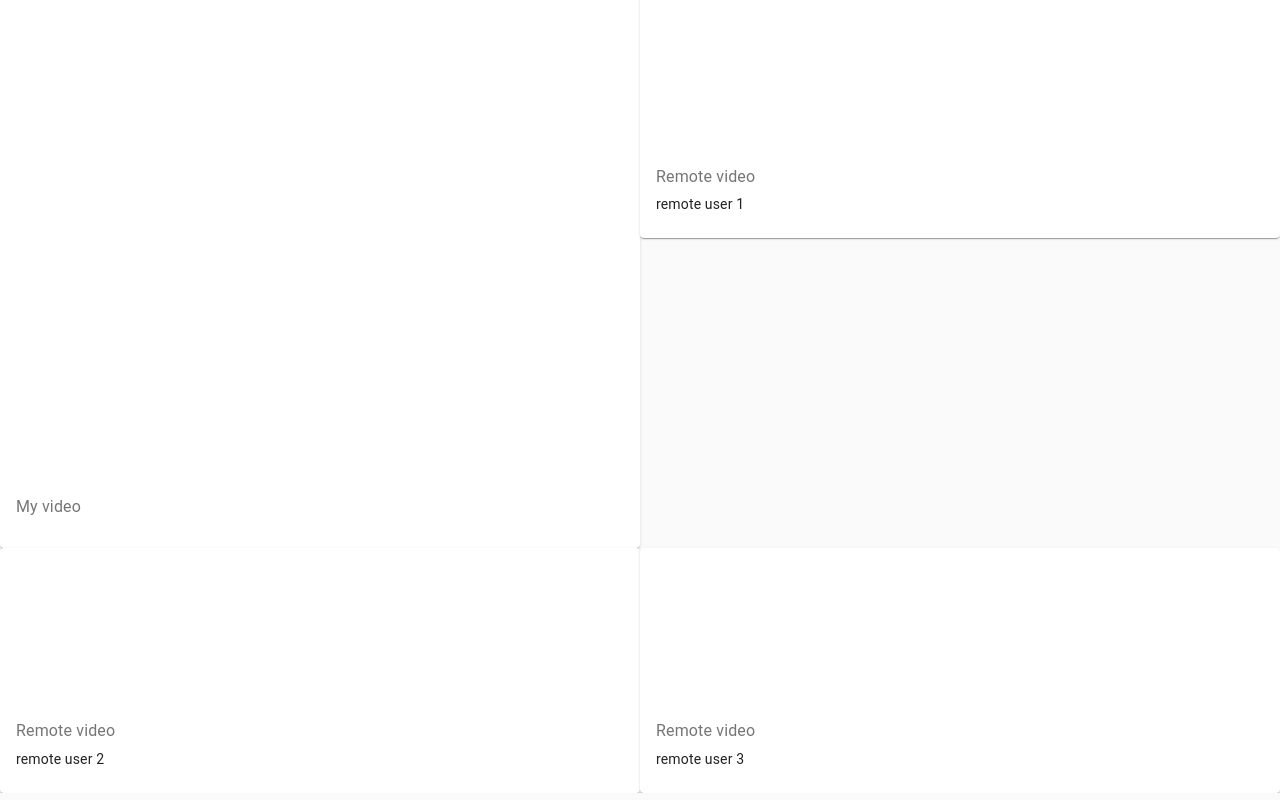
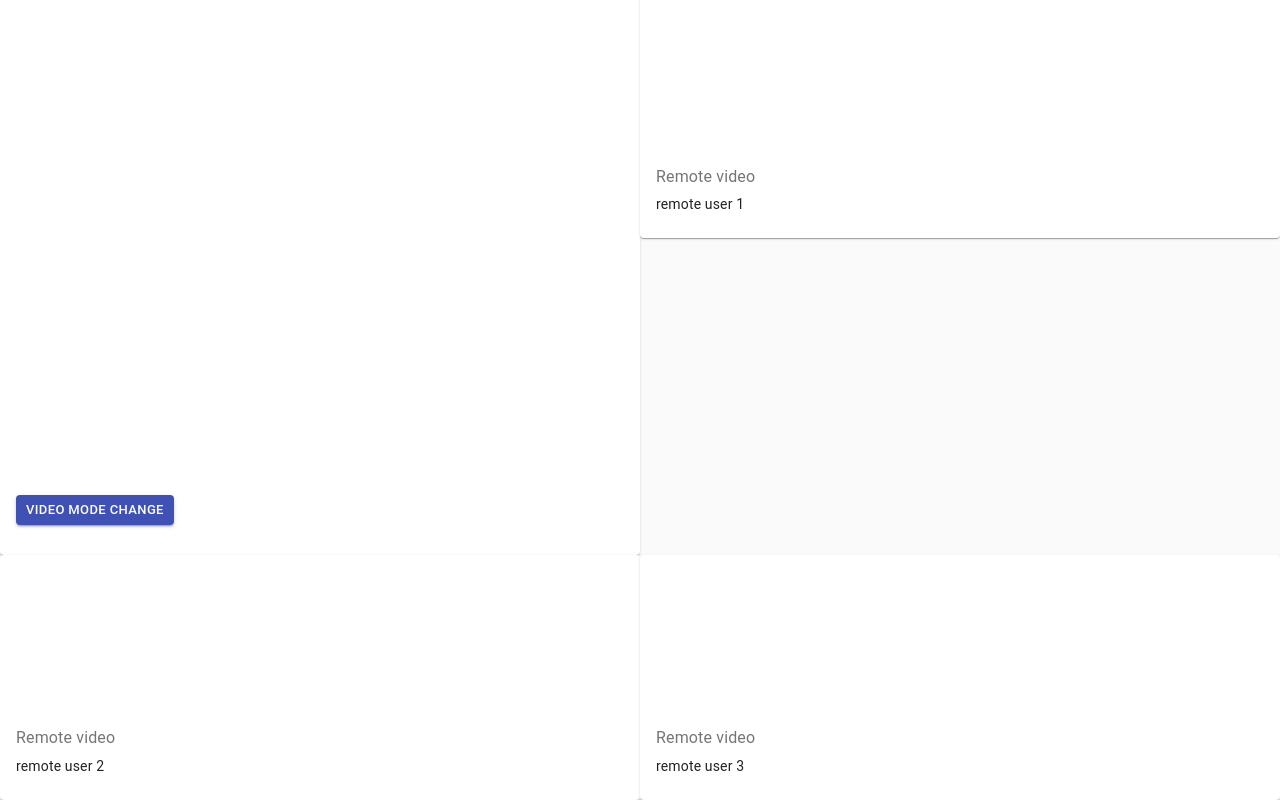
Before and after one commit to OcchiNecchi/webrtc-react-proto-ts, a React (Create React App) app: page / in a window 1280 px wide. Shown: the part 407-1207 px from the top of the page. Built offline with nearby package versions, Linux system fonts and the light colour scheme; no server answers.

Commit message:
create change button

```diff
--- a/src/App.tsx
+++ b/src/App.tsx
@@ -14,7 +14,6 @@ function App() {
   const [roomName, setRoomName] = useState('');
   const [userName, setUserName] = useState('');
 
-  // TODO TEST
   const [myVideoStream, setMyVideoStream] = useState();
 
   // WebRtc設定を行うインスタンスを生成
--- a/src/components/Video.tsx
+++ b/src/components/Video.tsx
@@ -1,10 +1,11 @@
-import React, {useEffect, useRef, MutableRefObject} from 'react';
+import React, {useEffect, useRef, MutableRefObject, useState} from 'react';
 import "@tensorflow/tfjs";
 import * as bodyPix from "@tensorflow-models/body-pix";
 import { makeStyles } from '@material-ui/core/styles';
 import Card from '@material-ui/core/Card';
 import CardContent from '@material-ui/core/CardContent';
 import Typography from '@material-ui/core/Typography';
+import Button from '@material-ui/core/Button';
 
 const useStyles = makeStyles({
   root: {
@@ -22,6 +23,9 @@ interface Props {
 
 const Video = ({setMyVideoStream, roomName, userName}: Props) => {
   const classes = useStyles();
+
+  // 自分のストリーム
+  const [hideStreamMode, setHideStreamMode] = useState<boolean>(true);
 
   // TODO リファクタ対象
   const videoRef = useRef<HTMLVideoElement | null>(null);
@@ -87,68 +91,81 @@ const Video = ({setMyVideoStream, roomName, userName}: Props) => {
         // 次の人体セグメンテーションの実行を予約する
         setTimeout(updateSegment, segmeteUpdateTime);
       }
-    })
+    }).catch(async (err: any) => {
+      console.error('canvasError:', err);
+      await new Promise(resolve => setTimeout(resolve, 1000))
+      updateSegment();
+    });
   }
 
   useEffect(() => {
 
     const loadModel = async () => {
       const net = await bodyPix.load(/** optional arguments, see below **/);
-      // console.log(net);
       bodyPixNet = net;
     }
 
     const doEffect = async () => {
+
       let mediaStream = await navigator.mediaDevices.getUserMedia({ audio: true, video: true });
 
       // MDNから audioとカメラの使用許可をブラウザに 与える
       if(videoRef.current) {
         videoRef.current.srcObject = mediaStream;
 
-        if (window.matchMedia && window.matchMedia('(max-device-width: 640px)').matches) {
-          // スマホ・タブレット（iOS・Android）の場合
-          setMyVideoStream(mediaStream);
+        if (!hideStreamMode) {
+          // スマホ・タブレット（iOS・Android）の場合、またはhideモードがfalse
+          // タグに直接autoplayだとvideoが止まってしまうため
+          videoRef.current.onloadeddata = async (e) => {
+            await videoRef!.current!.play().catch((err: any) => console.error('local play ERROR:', err));
+            setMyVideoStream(mediaStream);
+            console.log("bbbaa")
+          }
         } else {
-          // PCの場合
           // body-pit
           await loadModel();
-
+          console.log("aaa")
           // videoが読み込まれたらコールバックを実行する
           videoRef.current.onloadeddata = (e) => {
             startCanvasVideo();
           }
         }
-
-        // if(navigator.userAgent.match(/(iPhone|iPad|iPod|Android)/i)){
-        //   // スマホ・タブレット（iOS・Android）の場合
-        //   setMyVideoStream(mediaStream);
-
-        // }else{
-        //   // PCの場合
-        //   // body-pit
-        //   await loadModel();
-
-        //   // videoが読み込まれたらコールバックを実行する
-        //   videoRef.current.onloadeddata = (e) => {
-        //     startCanvasVideo();
-        //   }
-        // }
       }
     }
 
     doEffect();
-  }, [roomName]);
+  }, [hideStreamMode]);
 
   return(
     <>
-      <video muted={true} ref={videoRef} width="640px" height="480px" id="local_video" hidden/>
       <Card className={classes.root} >
         <CardContent className={classes.root} >
-          <canvas ref={canvasRef} id="canvas" width="640px" height="480px" />
+          {
+            hideStreamMode ?
+            <>
+              <video muted={true} ref={videoRef} width="640px" height="480px" id="local_video" hidden/>
+              <canvas ref={canvasRef} id="canvas" width="640px" height="480px"/>
+            </>
+            :
+            <>
+              <video muted={true} ref={videoRef} width="640px" height="480px" id="local_video"/>
+              <canvas ref={canvasRef} id="canvas" width="640px" height="480px" hidden/>
+            </>
+          }
         </CardContent>
         <CardContent >
           <Typography color="textSecondary" gutterBottom>
-            My video
+            <Button
+              size="small"
+              type="submit"
+              variant="contained"
+              color="primary"
+              onClick={ e => {
+                setHideStreamMode(!hideStreamMode);
+              }}
+            >
+              video mode change
+            </Button>
           </Typography>
           <Typography variant="body2" component="p">
             {userName}
```
